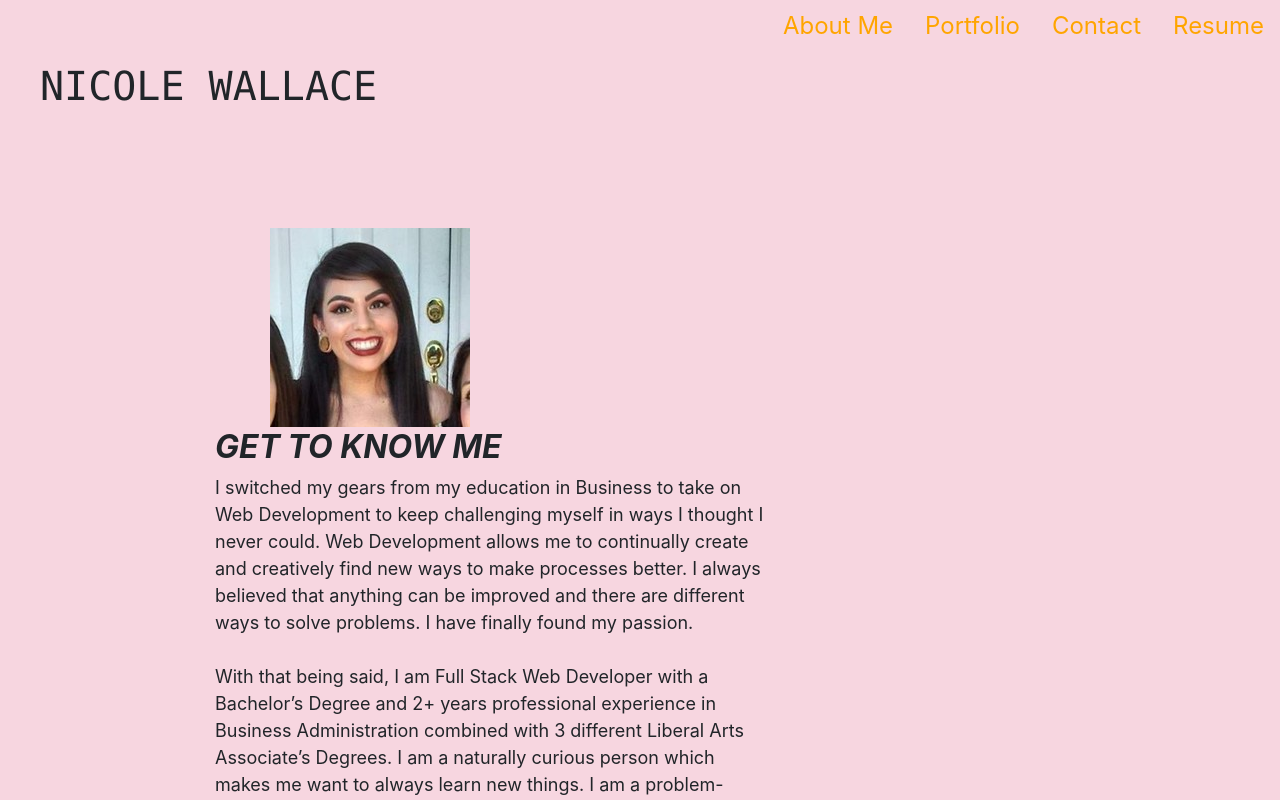
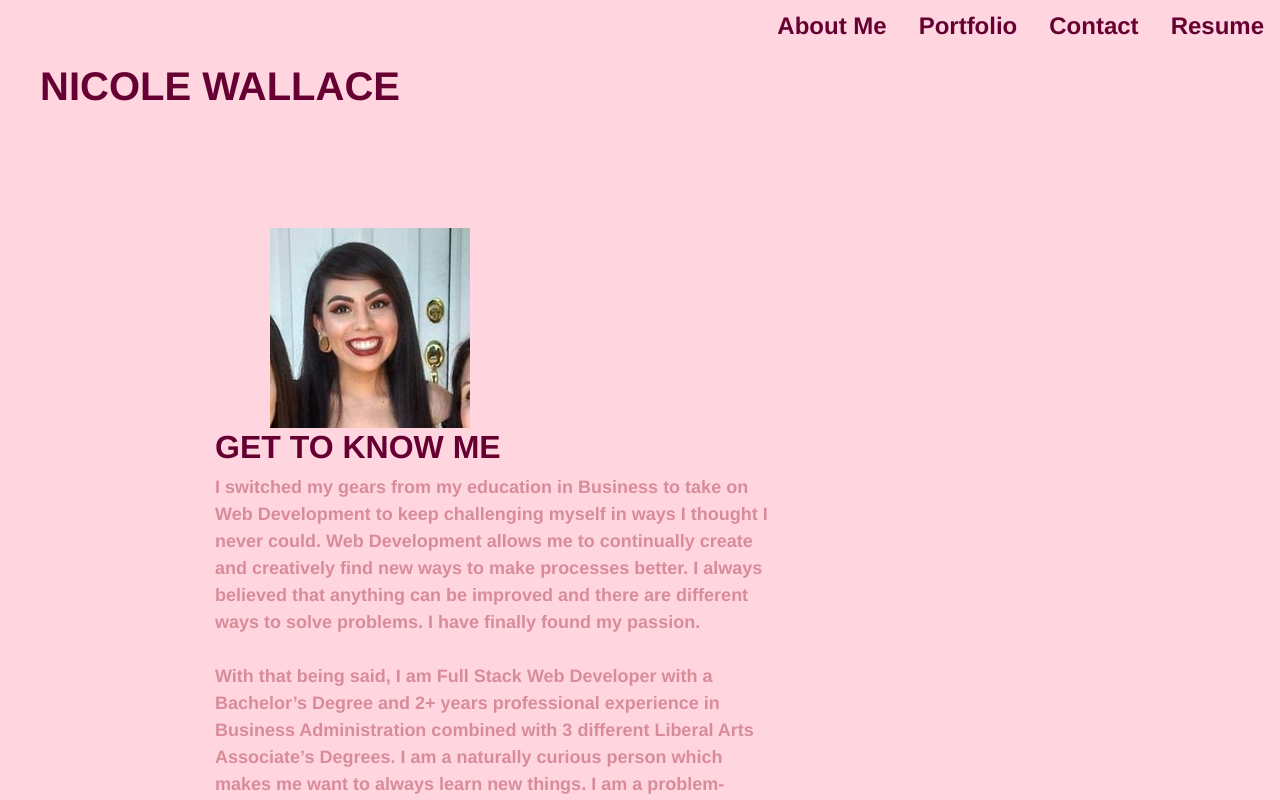
Before and after one commit to nicolewallace09/react-portfolio, a React (Create React App) app: page / in a window 1280 px wide. Shown: the top 800 px of the page. Built offline with nearby package versions, Linux system fonts and the light colour scheme.

Commit message:
final styling

```diff
--- a/src/components/About/index.js
+++ b/src/components/About/index.js
@@ -1,19 +1,20 @@
 import React from 'react';
-// import myImage from assets
+// import images from assets
 import myImage from '../../assets/images/myimage.jpeg';
+
 
 function About() {
     return(
     <section className="title">
       <h1 class="name">NICOLE WALLACE</h1>
-      {/* <img src={coverImage} className="banner" alt="cover" /> */}
+      {/* <img src="https://t4.ftcdn.net/jpg/03/03/32/51/240_F_303325182_SLF7omOzNoqO0uau5xtJYv1tqu8tOFNh.jpg" className="banner" alt="cover" /> */}
 
       <div className="row" id="about-container">
       <div className="myImage" id="myImage">
           <img src={myImage} className="my-image" alt="nicole-profile"/>
       </div>
       <div className="col-8">
-      <h2 class="welcome"><i>GET TO KNOW ME</i></h2>
+      <h2 class="welcome">GET TO KNOW ME</h2>
       <p>
       I switched my gears from my education in Business to take on Web Development to keep challenging myself in ways I thought I never could.
       Web Development allows me to continually create and creatively find new ways to make processes better. I always believed that anything can be improved and
@@ -23,6 +24,9 @@ function About() {
       With that being said, I am Full Stack Web Developer with a Bachelor’s Degree and 2+ years professional experience in Business Administration combined
       with 3 different Liberal Arts Associate’s Degrees. I am a naturally curious person which makes me want to always learn new things. I am a problem-solver who
       questions everything. I am a hard worker who doesn't take life too seriously and enjoys the little things. But most importantly, I love to have a good laugh.
+      <br></br>
+      <br></br>
+      When I am not working on projects, I love spending time with my dog, going to concerts, and going to Disneyland. Feel free to reach out to me with any questions!
       </p>
       </div>
       </div>
--- a/src/components/Contact/index.js
+++ b/src/components/Contact/index.js
@@ -42,7 +42,7 @@ function ContactForm() {
 
 return (
     <section>
-        <h1 data-testid='h1tag'>CONTACT ME</h1>
+        <h1 data-testid='h1tag' className="contact">CONTACT ME</h1>
         <form id="contact-form">
             <div class="col-12">
                 <label htmlFor="name">Name:</label>
@@ -63,7 +63,7 @@ return (
             )}
             <br></br>
             <div class="col-12">
-            <button data-testid='button' class="btn btn-outline-secondary" type="submit" onSubmit={handleSubmit}>Submit</button>
+            <button data-testid='button' class="btn btn-outline-dark" type="submit" onSubmit={handleSubmit}>Submit</button>
             </div>
         </form>
     </section>
--- a/src/components/Projects/index.js
+++ b/src/components/Projects/index.js
@@ -13,8 +13,13 @@ function ProjectCard(props) {
             <li>
               <p className="project-title">{props.name}</p>
             </li>
+            <li>
               <a href={props.github}><img src="https://img.icons8.com/dotty/50/000000/repository.png" alt="github-icon" id="port-icon"/></a>
               <a href={props.deployedapp}><img src="https://img.icons8.com/carbon-copy/65/000000/internet.png" alt="app-icon" id="port-icon"/></a>
+            </li>
+            <li>
+            {props.skills}
+            </li>
           </ul>
         </div>
       </div>
@@ -33,13 +38,13 @@ function Projects () {
     </div>
 
     <div className="key">
-    <h2 class="key-title"><i>Key:</i></h2>
+    <h2 class="key-title">Key:</h2>
     <img src="https://img.icons8.com/dotty/30/000000/repository.png" alt="github-icon" id="key-icon"/>= Git Hub Repository
     <img src="https://img.icons8.com/carbon-copy/35/000000/internet.png" alt="app-icon" id="key-icon"/>= Deployed Application
     </div>
 
     <div className="github-link">
-    To view more of my projects, including Back End Development - <a href="https://github.com/nicolewallace09" className="link btn btn-outline-secondary">Click here</a>
+    View my full <a href="https://github.com/nicolewallace09" className="link">projects list</a>
     </div>
 
       <Wrapper>
@@ -50,6 +55,7 @@ function Projects () {
           image={project.image}
           github={project.github}
           deployedapp={project.deployedapp}
+          skills={project.skills}
           />
         ))}
       </Wrapper>
--- a/src/components/Resume/index.js
+++ b/src/components/Resume/index.js
@@ -3,18 +3,18 @@ import React from 'react';
 function Resume() {
     return(
         <>
-        <h1>RESUME</h1>
+        <h1 className="resume">RESUME</h1>
         <div class="row resume-intro">
             <div class="col-8">
                 Full Stack Web Developer who possesses technical skills within the MERN stack. Always continuously learning and trying to do better.
                 <br></br>
-                To view my full resume - <a href="https://docs.google.com/document/d/1PcqDKdG9-S-FM858u9WyHSUjUKZblV1tfPsq9p5y5Gc/edit?usp=sharing" class="link btn btn-outline-secondary">Click here</a><br></br>
+                Download my full <a href="https://docs.google.com/document/d/1PcqDKdG9-S-FM858u9WyHSUjUKZblV1tfPsq9p5y5Gc/edit?usp=sharing" class="link">resume</a><br></br>
             </div>
         </div>
 
         <div class="row resume-container">
             <div class="col-4">
-            <h2 class="resume"><i>FRONT END PROFICIENCIES</i></h2>
+            <h2 class="resume">FRONT END PROFICIENCIES</h2>
             <ul>
                 <li>
                     HTML
@@ -40,13 +40,12 @@ function Resume() {
                 <li>
                     Responsive Web Design
                 </li>
-
             </ul>
         </div>
 
 
         <div class="col-4">
-        <h2 class="resume"><i>BACK END PROFICIENCIES</i></h2>
+        <h2 class="resume">BACK END PROFICIENCIES</h2>
             <ul>
                 <li>
                     Node.js
@@ -63,6 +62,9 @@ function Resume() {
                 <li>
                     API's (web, third-party, RESTful, server-side)
                 </li>
+                <li>
+                    Templating language (Handlebars)
+                </li>
             </ul>
         </div>
         </div>
--- a/src/index.css
+++ b/src/index.css
@@ -13,18 +13,24 @@ code {
 }
 
 /* my added css */
-* {
-  background: #f7d6e0;
+*  {
+  background: #ffd6e0;
+  font-family: 'Franklin Gothic Medium', 'Arial Narrow', Arial, sans-serif;
 }
 
 p {
   font-size: 18px;
+  color: #d88c9a;
+  font-weight: bold;
+  font-family: 'Franklin Gothic Medium', 'Arial Narrow', Arial, sans-serif;
 }
 
 h1 {
   margin: auto 30px;
   padding: 10px;
-  font-family: Monaco;
+  color: #660033;
+  font-weight: bold;
+  font-family: 'Franklin Gothic Medium', 'Arial Narrow', Arial, sans-serif;
 }
 
 
@@ -37,8 +43,10 @@ h1 {
   margin: 0px 100px;
 }
 
-.welcome, .key-title, .resume {
+.welcome, .key-title, .resume, .name, .title, .contact {
   font-weight: bold;
+  color: #660033;
+  font-family: 'Franklin Gothic Medium', 'Arial Narrow', Arial, sans-serif;
 }
 
 .card {
@@ -70,6 +78,8 @@ h1 {
   padding-right: 1rem;
   font-size: 18px;
   background-color: white;
+  color: #d88c9a;
+  font-weight: bold;
 }
 
 .card > .content > ul {
@@ -115,28 +125,51 @@ h1 {
 .project-title {
   background-color: white;
   font-weight: bold;
+  font-family: 'Franklin Gothic Medium', 'Arial Narrow', Arial, sans-serif;
 }
 
 .key {
   margin: 50px 40px;
+  font-family: 'Franklin Gothic Medium', 'Arial Narrow', Arial, sans-serif;
 }
 
 .github-link {
   text-align: center;
   font-size: 18px;
+  color: #d88c9a;
+  font-weight: bold;
 }
 
 #contact-form {
   margin: 100px 700px;
   font-size: 18px;
+  color: #d88c9a;
+  font-weight: bold;
 }
 
 .resume-container, .resume-intro {
   justify-content: center;
   margin: 50px;
   font-size: 18px;
+  color: #d88c9a;
+  font-weight: bold;
 }
 
-.nav-link, .link {
-  color:orange
+.nav-link, .link, .btn {
+  color: #660033;
+  font-weight: bold;
 }
+
+.nav-link:hover, .link:hover {
+  color: #d88c9a;
+  font-weight: bold;
+  text-decoration: none;
+}
+
+.active {
+  color: #d88c9a;
+}
+
+.banner {
+  width: 100%;
+}
--- a/src/projects.json
+++ b/src/projects.json
@@ -5,7 +5,7 @@
     "image": "https://raw.githubusercontent.com/izabelacloud/Travel-Planner/master/assets/images/App1.png",
     "github": "https://github.com/nicolewallace09/travel-planner",
     "deployedapp": "https://nicolewallace09.github.io/travel-planner/",
-    "description": "tbd"
+    "skills": "HTML | CSS | JavaScript | API"
     },
     {
     "id": 2,
@@ -13,7 +13,7 @@
     "image": "https://github.com/nicolewallace09/techly/raw/master/assets/images/screenshot.png",
     "github": "https://github.com/nicolewallace09/techly",
     "deployedapp": "https://techly.herokuapp.com/",
-    "description": "tbd"
+    "skills": "Express | MySQL | API"
     },
     {
     "id": 3,
@@ -21,7 +21,7 @@
     "image": "https://github.com/nicolewallace09/budget-tracker/raw/master/public/screen.png",
     "github": "https://github.com/nicolewallace09/budget-tracker",
     "deployedapp": "https://nw-budget-app.herokuapp.com/",
-    "description": "tbd"
+    "skills": "IndexDB | Service Workers | Web Manifest"
     },
     {
     "id": 4,
@@ -29,7 +29,7 @@
     "image": "https://github.com/nicolewallace09/the-tech-blog/raw/master/assets/images/screen.png",
     "github": "https://github.com/nicolewallace09/the-tech-blog",
     "deployedapp": "https://dry-harbor-54501.herokuapp.com/",
-    "description": "tbd"
+    "skills": "Handlebars | Sequelize | Express | API"
     },
     {
     "id": 5,
@@ -37,7 +37,7 @@
     "image": "https://github.com/nicolewallace09/work-day-scheduler/raw/master/assets/images/calender-shot.png",
     "github": "https://github.com/nicolewallace09/work-day-scheduler",
     "deployedapp": "https://nicolewallace09.github.io/work-day-scheduler/",
-    "description": "tbd"
+    "skills": "JavaScript | jQuery | API"
       },
     {
     "id": 6,
@@ -45,6 +45,6 @@
     "image": "https://github.com/nicolewallace09/note-taker/raw/master/image/note-taker.png",
     "github": "https://github.com/nicolewallace09/note-taker",
     "deployedapp": "https://note-express.herokuapp.com/notes",
-    "description": "tbd"
+    "skills": "Node | Express | API"
     }
 ]
```
Also changed, not shown: src/assets/images/coverImage.jpeg (added).
